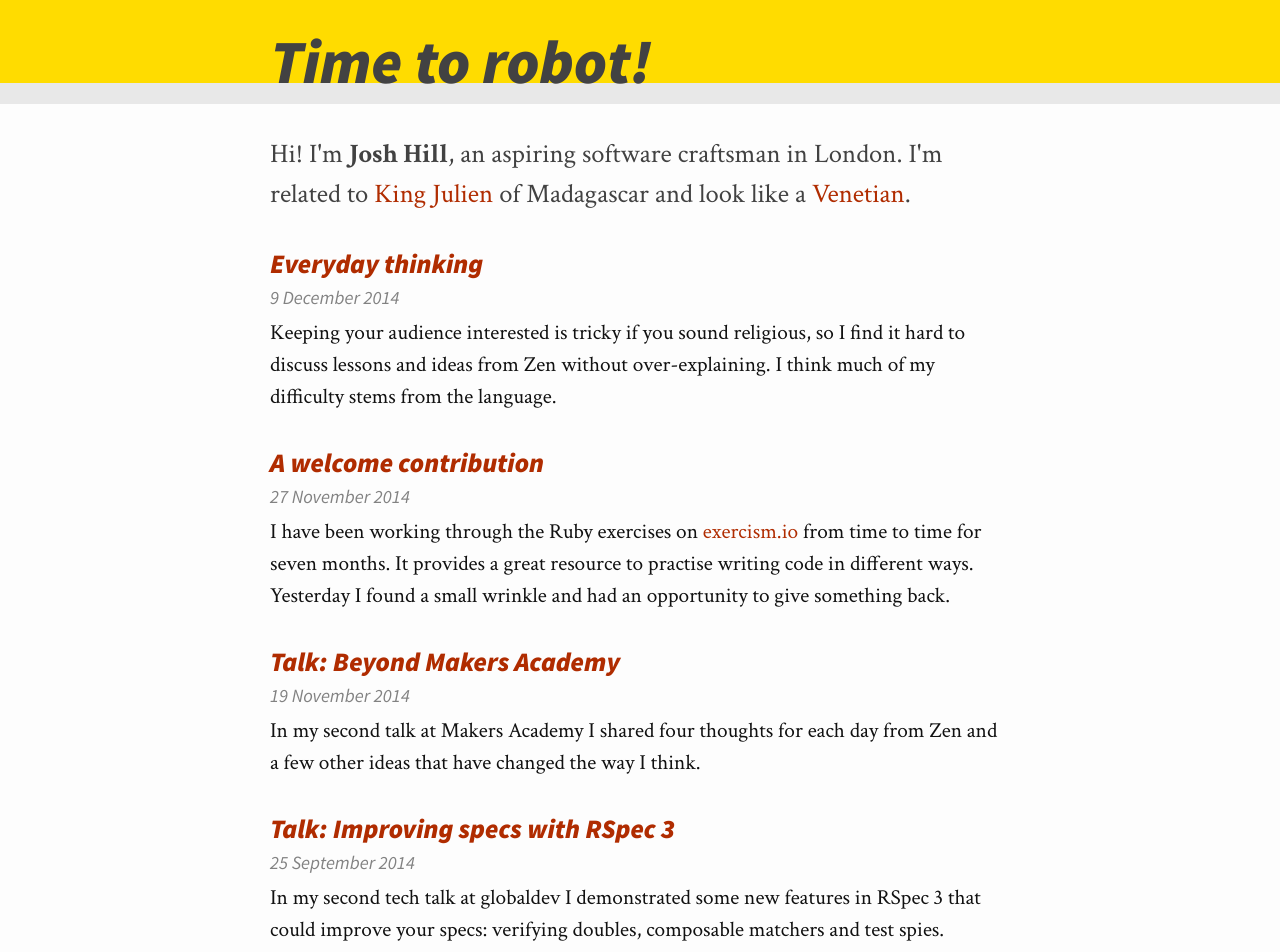
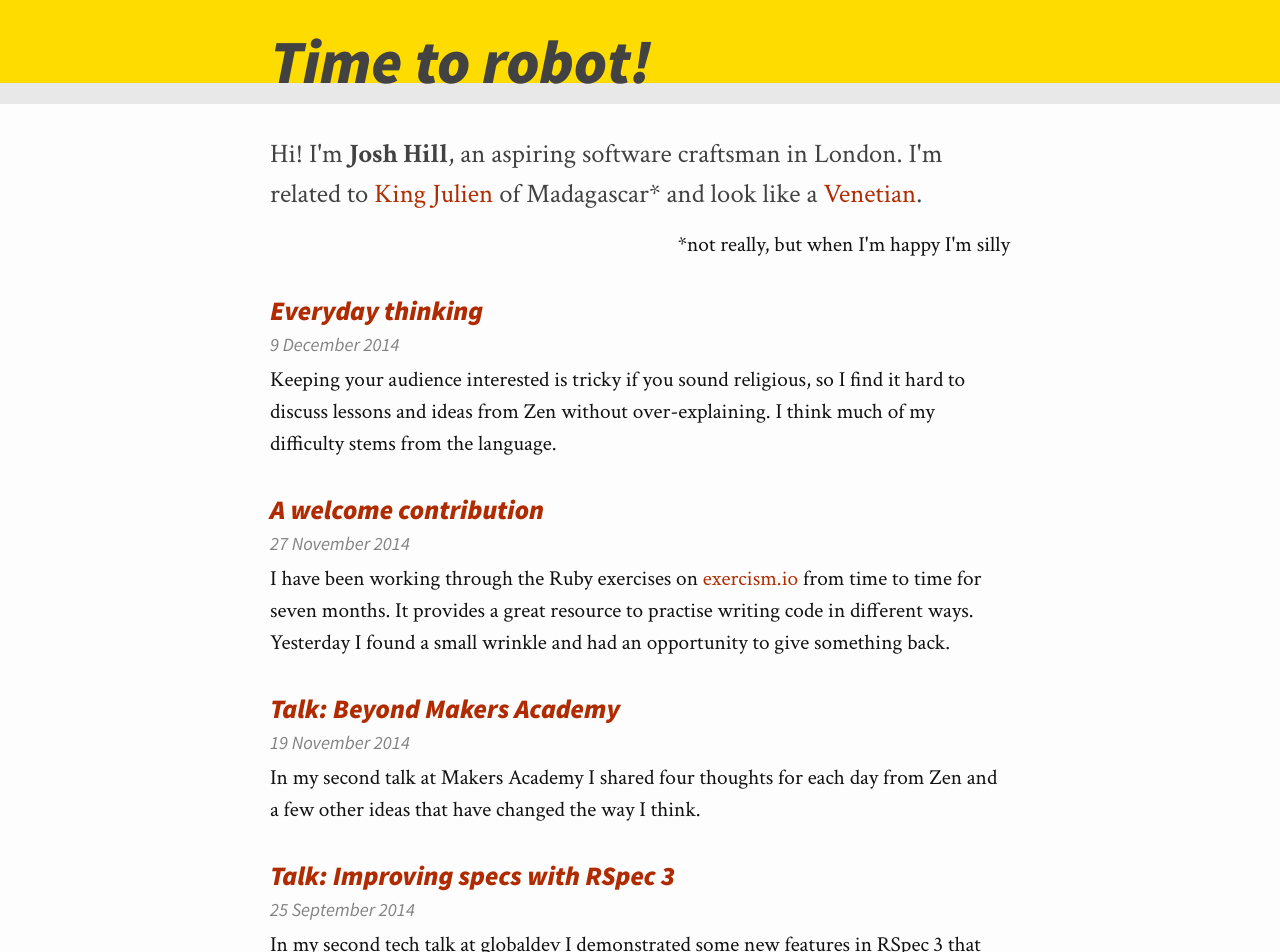
Before and after one commit to jamesjoshuahill/jamesjoshuahill.github.io, a Jekyll site: the page built from index.html, in a window 1280 px wide. Shown: the top 952 px of the page. Built offline with Jekyll 4.4.1, drawn with Linux system fonts in a browser that asks for light colours.

Commit message:
Explain doubtful claim in welcome

```diff
--- a/_sass/_layout.scss
+++ b/_sass/_layout.scss
@@ -177,6 +177,10 @@
     font-size: 20pt;
 }
 
+.page-subheading {
+    text-align: right;
+}
+
 .post-list {
     margin-left: 0;
     margin-top: $spacing-unit;
--- a/index.html
+++ b/index.html
@@ -8,9 +8,13 @@ layout: default
     Hi! I'm <strong>{{ site.author }}</strong>, an aspiring software craftsman
     in London. I'm related to
     <a href="http://youtu.be/VGhvWiZbHxw?t=10s" title="Madagascar King Julien Robot Dance">King Julien</a>
-    of Madagascar and look like a
+    of Madagascar* and look like a
     <a href="https://commons.wikimedia.org/wiki/File:Carpaccio_V%C3%B6r%C3%B6ssapk%C3%A1sF%C3%A9rfi.jpg#mediaviewer/File:Carpaccio_V%C3%B6r%C3%B6ssapk%C3%A1sF%C3%A9rfi.jpg" title="Uomo col berretto rosso">Venetian</a>.
   </h1>
+
+  <p class="page-subheading">
+    *not really, but when I'm happy I'm silly
+  </p>
 
   <ul class="post-list">
     {% for post in site.posts %}
```
